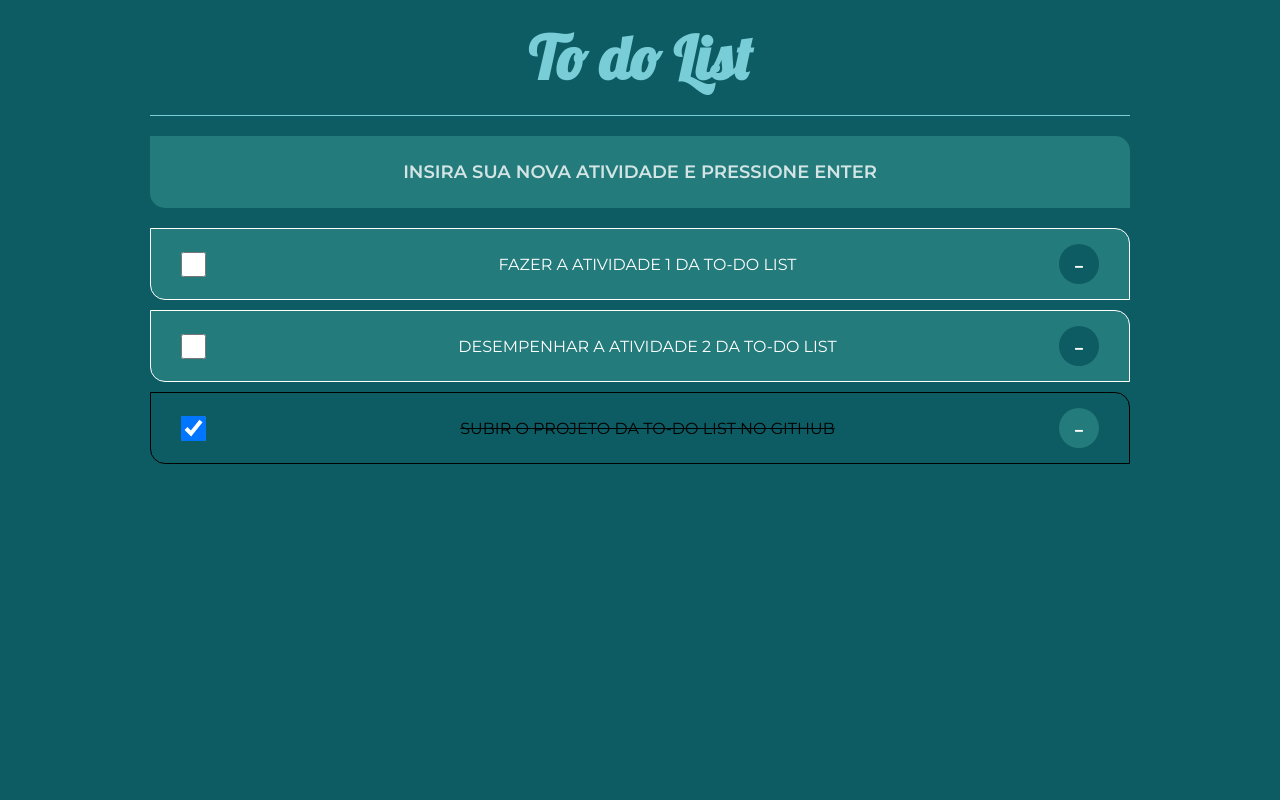
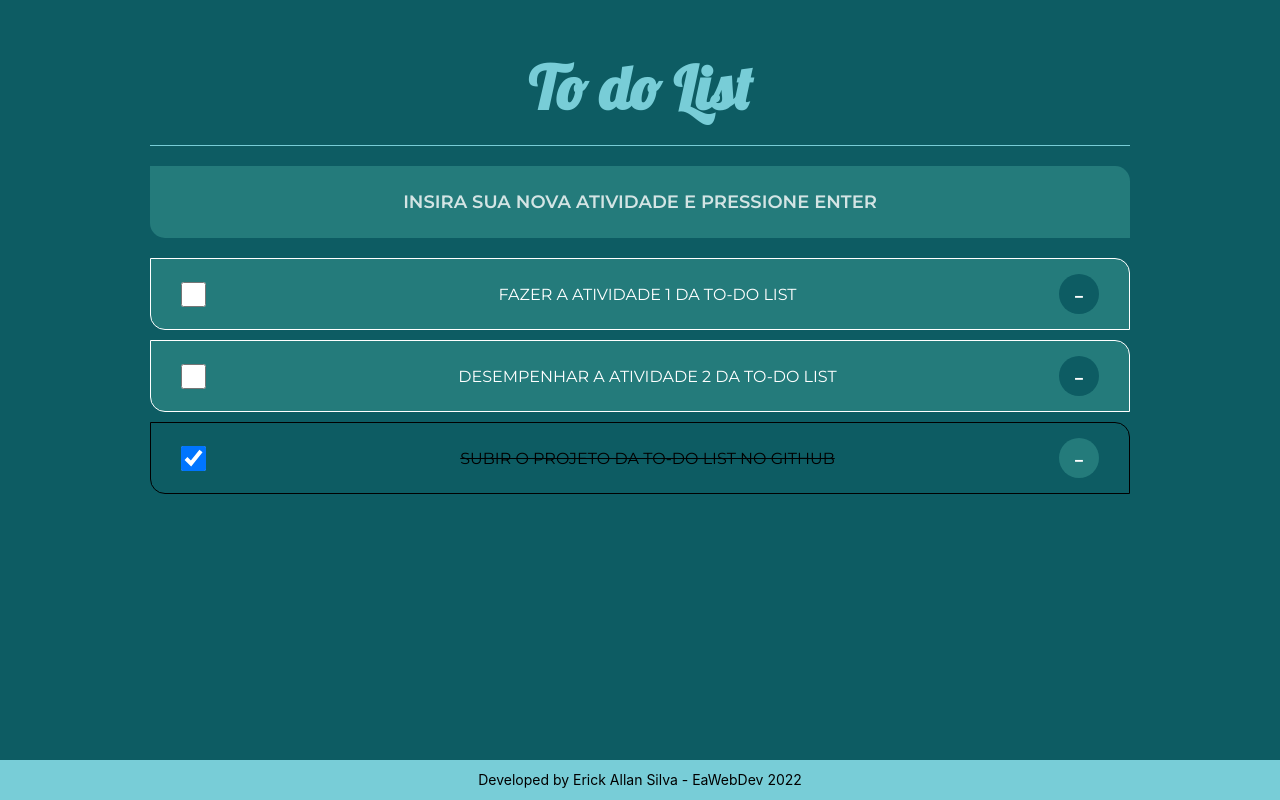
Before and after one commit to erickallandev/to-do-list, a React (Create React App) app: page / in a window 1280 px wide. Built offline with nearby package versions, Linux system fonts and the light colour scheme.

Commit message:
feat: finished project

```diff
--- a/src/App.styled.ts
+++ b/src/App.styled.ts
@@ -2,9 +2,10 @@ import styled from 'styled-components';
 
 export const Container = styled.div`
     background-color: #0d5c63;
-    min-height: 100vh;
+    min-height: calc(100vh - 90px);
     margin: 0;
-    padding: 0;
+    padding-top: 30px;
+    padding-bottom: 20px;
 `;
 
 export const Area = styled.div`
@@ -21,3 +22,17 @@ export const Header = styled.h1`
     border-bottom: 1px solid #78cdd7;
     padding: 20px;
 `;
+
+export const Footer = styled.footer`
+    background-color: #78cdd7;
+    color: #000;
+    text-align: center;
+    font-size: 14px;
+    height: 40px;
+    line-height: 40px;
+`;
+
+export const link = styled.a`
+    text-decoration: none;
+    color: inherit;
+`;
--- a/src/App.tsx
+++ b/src/App.tsx
@@ -37,6 +37,7 @@ const App = () => {
     }
 
     return (
+        <>
         <C.Container>
             <C.Area>
                 <C.Header>To do List</C.Header>
@@ -60,6 +61,8 @@ const App = () => {
 
             </C.Area>
         </C.Container>
+        <C.Footer>Developed by Erick Allan Silva <C.link href='https://eawebdev.com' target='_blank'> - EaWebDev</C.link> 2022</C.Footer>
+        </>
     );
 }
 
```
